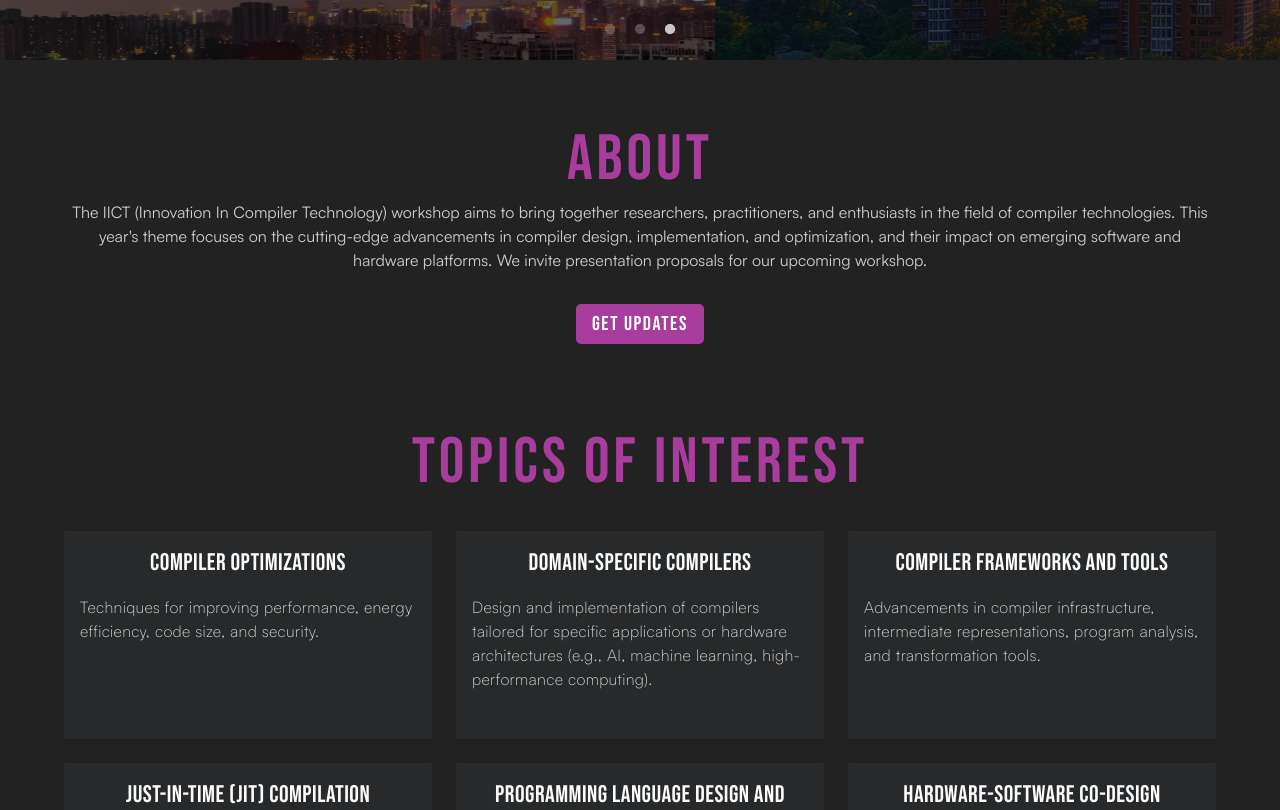
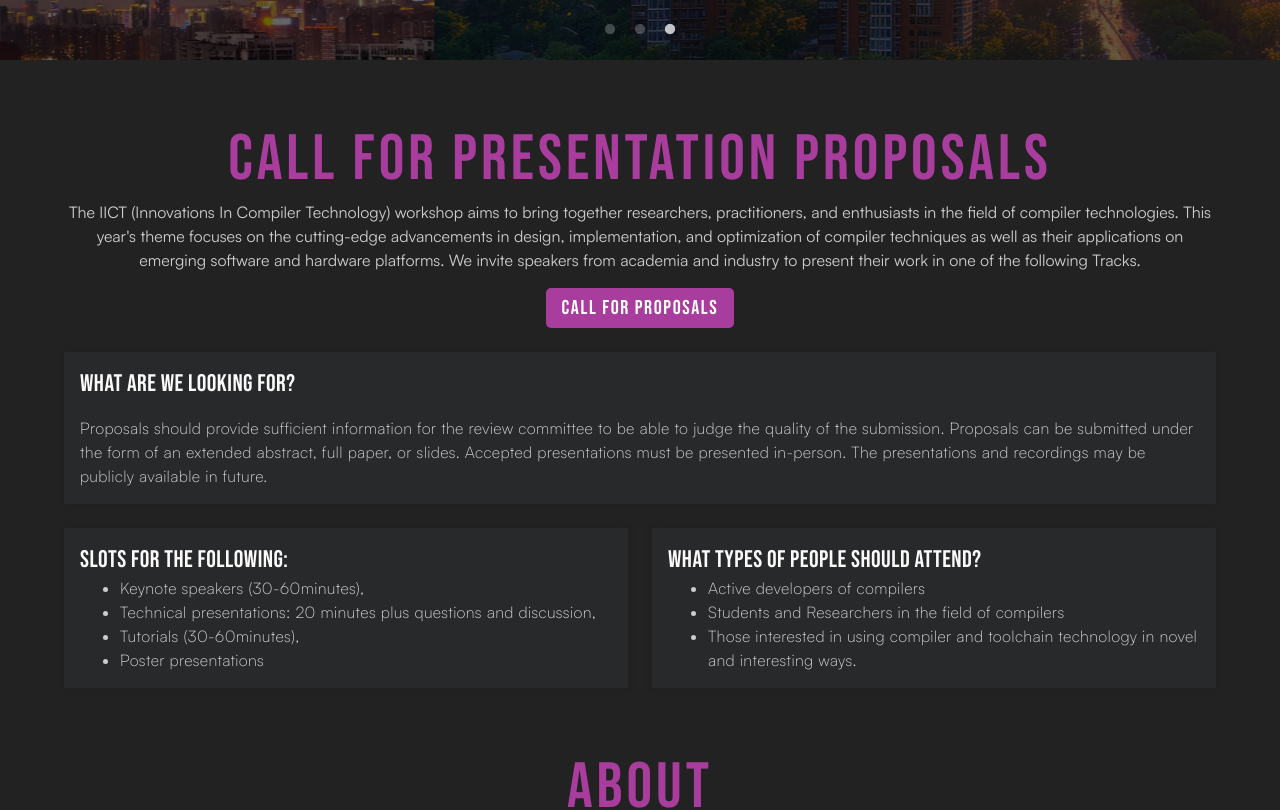
Before and after one commit to compilertech/compilertech-fe, a React (Vite) app: page / in a window 1280 px wide. Shown: the part 420-1230 px from the top of the page. Built offline with nearby package versions, Linux system fonts and the light colour scheme.

Commit message:
Added CFP section

```diff
--- a/src/App.tsx
+++ b/src/App.tsx
@@ -14,6 +14,7 @@ import SubmissionReview from "./components/SubmissionReview";
 import TravelAssistance from "./components/TravelAssitance";
 import Footer from "./components/Footer";
 import { useThemeDetector } from "./utils/detectBrowserTheme";
+import CallForProposals from "./components/CallForProposals";
 function App() {
   const [theme, setTheme] = useState(localStorage.getItem("theme") ?? "dark");
   const isBrowserDarkTheme = useThemeDetector();
@@ -52,6 +53,7 @@ function App() {
         </HeaderWrapper>
         <Main>
           <Hero />
+          <CallForProposals />
           <About />
           <Interests />
           <Tracks />
--- /dev/null
+++ b/src/components/CallForProposals.tsx
@@ -0,0 +1,155 @@
+import styled from "styled-components";
+import { MOBILE_BREAKPOINT, TABLET_BREAKPOINT } from "../styles/GlobalStyle";
+import { Button } from "./shared/Button";
+import InterestCard from "./Interests/InterestCard";
+
+function CallForProposals() {
+  const data = [
+    {
+      title: "Slots for the following:",
+      content: [
+        "Keynote speakers (30-60minutes),",
+        "Technical presentations: 20 minutes plus questions and discussion,",
+        "Tutorials (30-60minutes),",
+        "Poster presentations",
+      ],
+    },
+    {
+      title: "What types of people should attend?",
+      content: [
+        "Active developers of compilers",
+        "Students and Researchers in the field of compilers",
+        "Those interested in using compiler and toolchain technology in novel and interesting ways.",
+      ],
+    },
+  ];
+
+  const handleCallForProposalClick = () => {
+    window.open("https://easychair.org/conferences/?conf=compilertech2024");
+  };
+
+  return (
+    <Section id="call-for-proposals">
+      <TextWrapper>
+        <Title>CALL FOR PRESENTATION PROPOSALS</Title>
+        <Description>
+          The IICT (Innovations In Compiler Technology) workshop aims to bring
+          together researchers, practitioners, and enthusiasts in the field of
+          compiler technologies. This year's theme focuses on the cutting-edge
+          advancements in design, implementation, and optimization of compiler
+          techniques as well as their applications on emerging software and
+          hardware platforms. We invite speakers from academia and industry to
+          present their work in one of the following Tracks.
+        </Description>
+        <ButtonContainer>
+          <Button onClick={handleCallForProposalClick}>
+            Call for proposals
+          </Button>
+        </ButtonContainer>
+      </TextWrapper>
+      <CardGroupContainerColumn style={{ marginTop: "24px" }}>
+        <InterestCard
+          title="What are We looking for?"
+          description="Proposals should provide sufficient information for the review committee to be able to judge the quality of the submission. Proposals can be submitted under the form of an extended abstract, full paper, or slides. Accepted presentations must be presented in-person. The presentations and recordings may be publicly available in future."
+        />
+        <CardGroupContainerRow>
+          {data.map((element) => {
+            return (
+              <InterestCard title={element.title} listItems={element.content} />
+            );
+          })}
+        </CardGroupContainerRow>
+      </CardGroupContainerColumn>
+    </Section>
+  );
+}
+
+export default CallForProposals;
+
+const Section = styled.section`
+  display: flex;
+  flex-direction: column;
+  width: 100%;
+  justify-content: center;
+  align-items: center;
+  margin-top: 5.5rem;
+  padding: 0 180px;
+  background-color: ${({ theme }) => theme.body};
+  height: auto !important;
+  transition: all 0.2s ease-in-out;
+  @media (max-width: ${TABLET_BREAKPOINT}) {
+    flex-direction: column;
+    padding: revert;
+    margin-top: 3.75rem;
+    width: 90%;
+  }
+`;
+
+const TextWrapper = styled.div`
+  padding: 0 4rem 0 0;
+  @media (max-width: ${TABLET_BREAKPOINT}) {
+    padding: 0;
+  }
+`;
+
+const Title = styled.p`
+  font-size: clamp(40px, 5vw, 64px);
+  line-height: 80px;
+  letter-spacing: 4px;
+  color: ${({ theme }) => theme.primary};
+  margin: 0 0 3.75rem 0;
+  margin-bottom: 0;
+  font-family: "Bebas Neue", sans-serif;
+  text-align: center;
+  @media (max-width: ${TABLET_BREAKPOINT}) {
+    text-align: center;
+  }
+`;
+
+const Description = styled.p`
+  font-family: "Satoshi", sans-serif;
+  font-size: 1rem;
+  color: ${({ theme }) => theme.lightText};
+  margin-bottom: 1rem;
+  line-height: 24px;
+  text-align: justify;
+  @media (max-width: ${TABLET_BREAKPOINT}) {
+    text-align: center;
+  }
+`;
+
+const ButtonContainer = styled.div`
+  display: flex;
+  flex-direction: column;
+  align-items: center;
+  justify-content: center;
+  @media (min-width: ${TABLET_BREAKPOINT}) {
+    flex-direction: row;
+  }
+`;
+
+const CardGroupContainerRow = styled.div`
+  display: grid;
+  grid-template-columns: repeat(2, 1fr);
+  grid-auto-rows: 1fr;
+  grid-column-gap: 24px;
+  grid-row-gap: 24px;
+
+  @media (max-width: ${MOBILE_BREAKPOINT}) {
+    display: flex;
+    flex-direction: column;
+    gap: 24px;
+    justify-content: flex-start;
+    align-items: flex-start;
+  }
+`;
+
+const CardGroupContainerColumn = styled.div`
+  margintop: 24px;
+  display: flex;
+  flex-direction: column;
+  gap: 24px;
+  flex: 1;
+  justify-content: stretch;
+  align-items: flex-start;
+`;
--- a/src/components/Interests/InterestCard.tsx
+++ b/src/components/Interests/InterestCard.tsx
@@ -5,12 +5,14 @@ import { MOBILE_BREAKPOINT } from "../../styles/GlobalStyle";
 
 interface InterestCardProps {
   title: string;
-  description: string;
+  description?: string;
+  listItems?: string[];
 }
 
 const Card = styled.div`
   display: flex;
   color: ${({ theme }) => theme.text};
+  width: 100%;
   font-family: "Bebas Neue", sans-serif;
   background-color: ${({ theme }) => theme.cardBg};
   box-shadow: 0px 0px 8px 0px rgba(0, 0, 0, 0.08);
@@ -25,7 +27,7 @@ const CardContent = styled.div`
   flex: 1;
   display: flex;
   flex-direction: column;
-  align-items: center;
+  align-items: left;
   justify-content: flex-start;
 `;
 
@@ -36,7 +38,7 @@ const Title = styled.h4`
   font-weight: 400;
   line-height: 32px;
   letter-spacing: 0.02em;
-  text-align: center;
+  text-align: left;
   width: 100%;
 `;
 
@@ -52,12 +54,34 @@ const Description = styled.p`
   color: ${({ theme }) => theme.lightText};
 `;
 
-const InterestCard: React.FC<InterestCardProps> = ({ title, description }) => {
+const ListItem = styled.li`
+  margin: 0;
+  font-family: "Satoshi", sans-serif;
+  font-size: 16px;
+  font-weight: 100;
+  line-height: 24px;
+  letter-spacing: 0.02em;
+  text-align: left;
+  color: ${({ theme }) => theme.lightText};
+`;
+
+const InterestCard: React.FC<InterestCardProps> = ({
+  title,
+  description,
+  listItems,
+}) => {
   return (
     <Card>
       <CardContent>
         <Title>{title}</Title>
-        <Description>{description}</Description>
+        {description && <Description>{description}</Description>}
+        {listItems?.length && (
+          <ul>
+            {listItems.map((item) => {
+              return <ListItem>{item}</ListItem>;
+            })}
+          </ul>
+        )}
       </CardContent>
     </Card>
   );
--- a/src/components/Interests/index.tsx
+++ b/src/components/Interests/index.tsx
@@ -96,10 +96,10 @@ const Title = styled.p`
 
 const CardContainer = styled.div`
   display: grid;
-  grid-template-columns: repeat(4, 1fr);
+  grid-template-columns: repeat(3, 1fr);
   grid-template-rows: repeat(2, 1fr);
-  grid-column-gap: 27px;
-  grid-row-gap: 52px;
+  grid-column-gap: 24px;
+  grid-row-gap: 24px;
   @media (min-width: ${MOBILE_BREAKPOINT}) and (max-width: ${TABLET_BREAKPOINT}) {
     grid-template-columns: repeat(3, 1fr);
     gap: 1.5rem;
```
